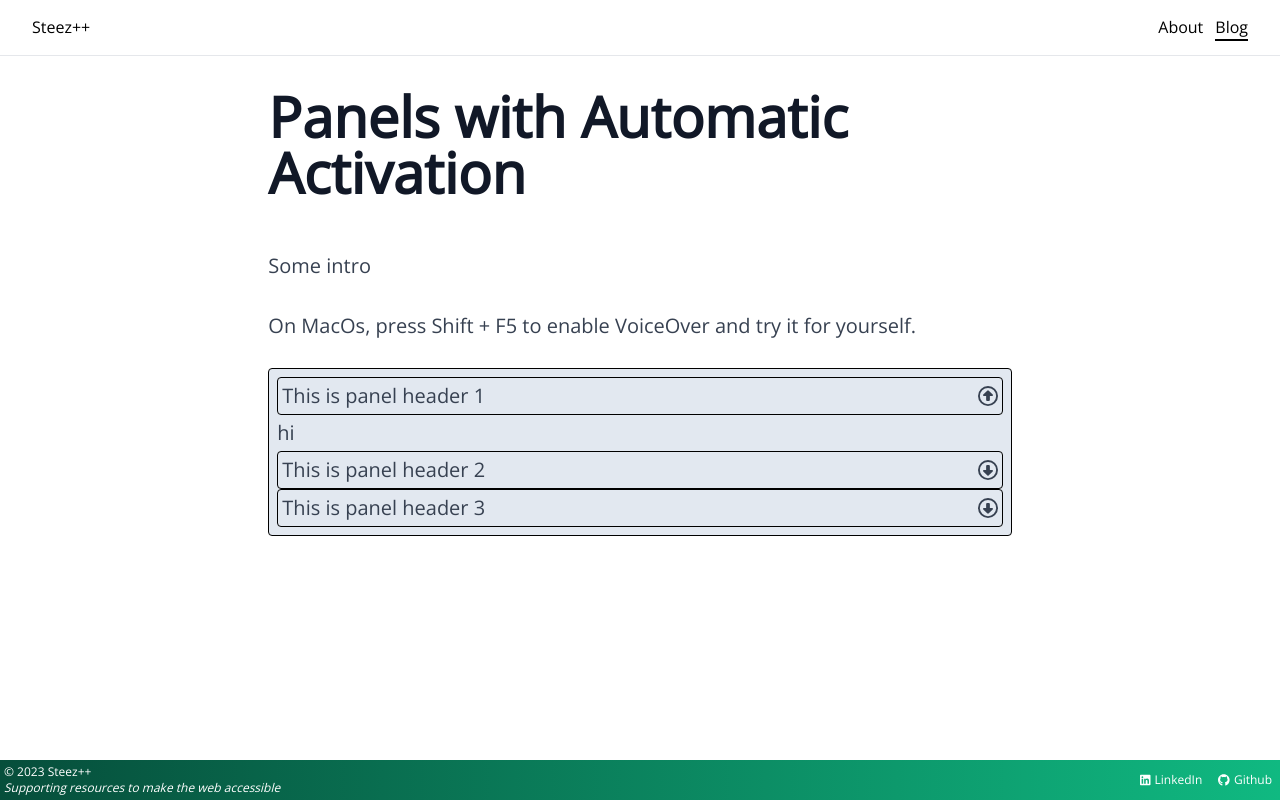
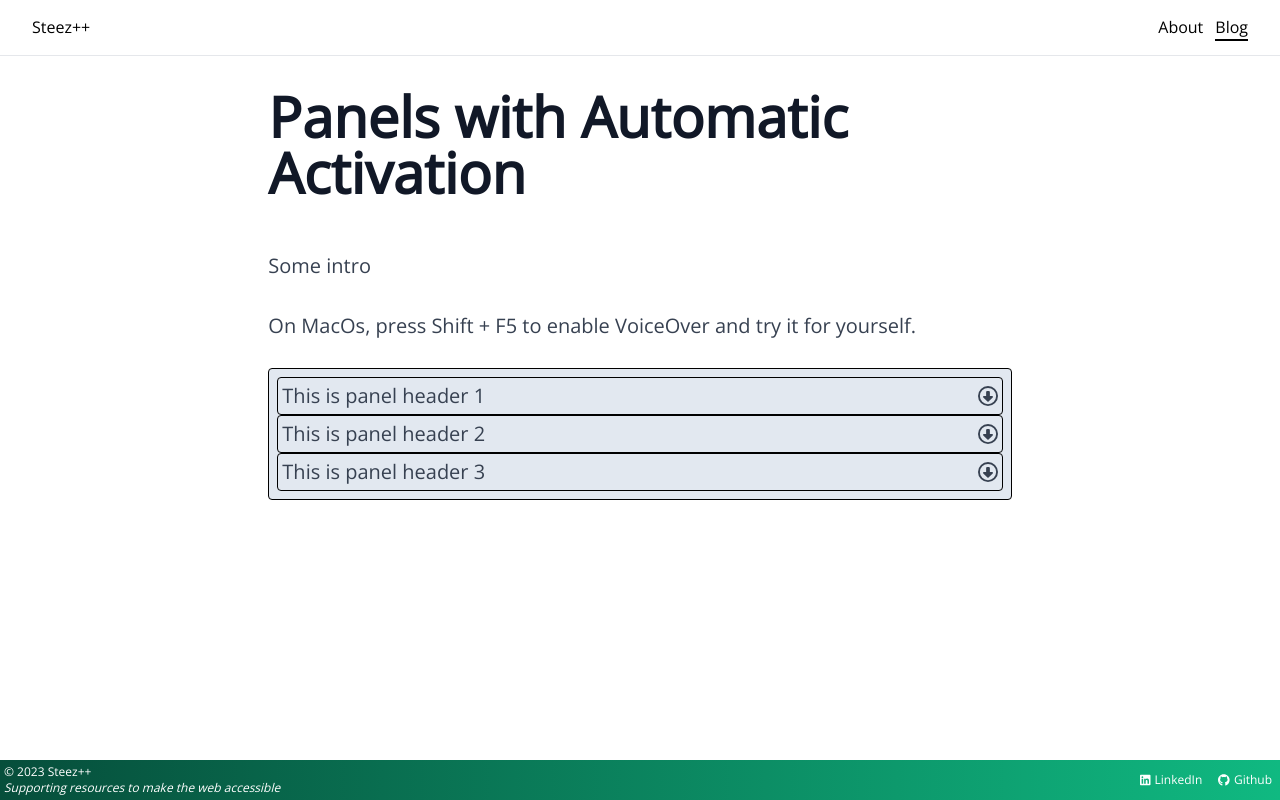
Before and after one commit to steezplusplus/Accessible-Web-Components, a Next.js app: page /blog/panels in a window 1280 px wide. Built offline with nearby package versions, Linux system fonts and the light colour scheme.

Commit message:
feat: allow no panels to be open

```diff
--- a/app/blog/panels/_components/panels/Panels.tsx
+++ b/app/blog/panels/_components/panels/Panels.tsx
@@ -14,13 +14,17 @@ export type PanelsProps = {
 
 export function Panels(props: PanelsProps) {
   const { panels } = props;
-  const [expandedPanel, setExpandedPanel] = useState<string>(panels[0].key);
+  const [expandedPanel, setExpandedPanel] = useState<string>('');
   const panelsRef = useRef<HTMLDivElement>(null);
 
   const handleClick = (e: React.MouseEvent<HTMLDivElement, MouseEvent>) => {
     if (e.target instanceof HTMLButtonElement) {
       const clickedPanelKey = e.target.getAttribute('data-key') as string;
-      setExpandedPanel(clickedPanelKey);
+      if (clickedPanelKey === expandedPanel) {
+        setExpandedPanel('');
+      } else {
+        setExpandedPanel(clickedPanelKey);
+      }
     }
   };
 
```
